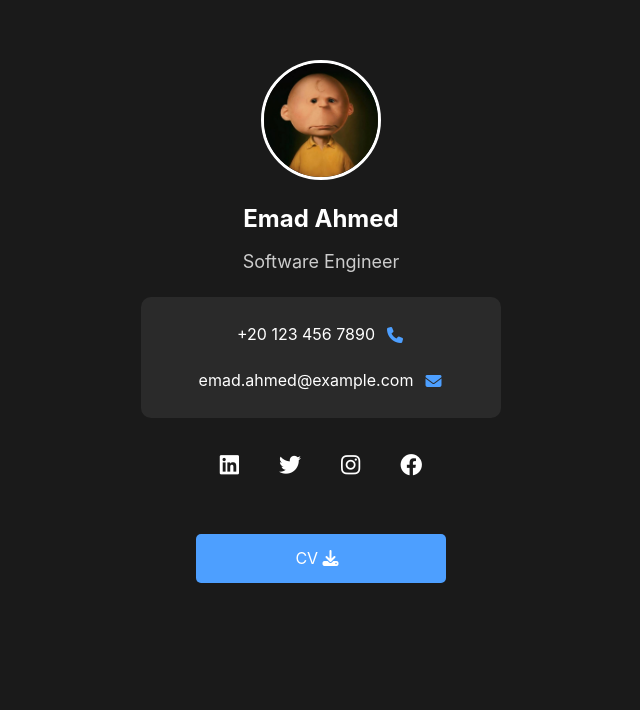
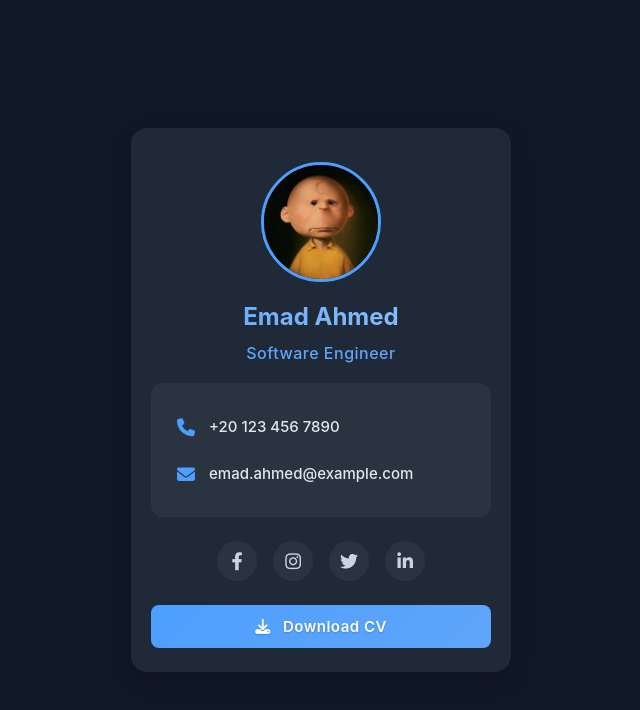
Before and after one commit to Faris-Emad/test, a plain HTML site: page index.html in a window 1280 px wide. Shown: the whole page, without its empty margins (319-959 px from the left). Drawn offline with Linux system fonts and the light colour scheme.

Commit message:
Update index.html

```diff
--- a/index.html
+++ b/index.html
@@ -1,5 +1,5 @@
 <!DOCTYPE html>
-<html lang="ar" dir="rtl">
+<html lang="en">
 <head>
     <meta charset="UTF-8">
     <meta name="viewport" content="width=device-width, initial-scale=1.0">
@@ -13,47 +13,72 @@
             font-family: -apple-system, BlinkMacSystemFont, 'Segoe UI', Roboto, sans-serif;
         }
 
+        :root {
+            --primary-color: #4d9fff;
+            --hover-color: #3d8fee;
+            --bg-color: #111827;
+            --card-bg: #1f2937;
+            --text-primary: #ffffff;
+            --text-secondary: #e2e8f0;
+            --text-accent: #60a5fa;
+            --text-muted: #cbd5e1;
+        }
+
         body {
-            background-color: #1a1a1a;
-            color: #ffffff;
-            line-height: 1.6;
-            padding: 20px;
+            background-color: var(--bg-color);
             min-height: 100vh;
+            display: flex;
+            align-items: center;
+            justify-content: center;
+            padding: 16px;
         }
 
         .container {
-            max-width: 100%;
-            width: 400px;
-            margin: 0 auto;
-            padding: 20px;
-            text-align: center;
+            width: 100%;
+            max-width: 380px;
+            background-color: var(--card-bg);
+            border-radius: 16px;
+            padding: 24px 20px;
+            box-shadow: 0 8px 24px rgba(0, 0, 0, 0.2);
         }
 
         .profile-img {
             width: 120px;
             height: 120px;
             border-radius: 50%;
-            border: 3px solid #ffffff;
-            margin: 20px auto;
+            border: 3px solid var(--primary-color);
+            margin: 10px auto 20px;
             display: block;
+            transition: transform 0.3s ease;
+        }
+
+        .profile-img:hover {
+            transform: scale(1.05);
         }
 
         h1 {
             font-size: 24px;
-            margin: 10px 0;
+            margin: 12px 0;
+            text-align: center;
+            background: linear-gradient(120deg, #60a5fa, #93c5fd);
+            -webkit-background-clip: text;
+            -webkit-text-fill-color: transparent;
+            font-weight: 700;
         }
 
         h2 {
-            font-size: 18px;
-            color: #cccccc;
+            font-size: 16px;
+            color: var(--text-accent);
             margin-bottom: 20px;
-            font-weight: normal;
+            font-weight: 500;
+            text-align: center;
+            letter-spacing: 0.5px;
         }
 
         .contact-info {
-            background-color: #2a2a2a;
-            padding: 15px;
-            border-radius: 10px;
+            background-color: rgba(255, 255, 255, 0.05);
+            padding: 16px;
+            border-radius: 12px;
             margin: 20px 0;
         }
 
@@ -61,58 +86,90 @@
             padding: 10px;
             display: flex;
             align-items: center;
-            justify-content: center;
-            gap: 10px;
+            gap: 12px;
+            transition: all 0.3s ease;
+            cursor: pointer;
+            margin: 8px 0;
+            text-decoration: none;
+            color: var(--text-secondary);
+        }
+
+        .contact-item:hover {
+            transform: translateX(5px);
+            color: var(--text-accent);
         }
 
         .contact-item i {
-            color: #4d9fff;
+            color: var(--primary-color);
             width: 20px;
+            font-size: 18px;
         }
 
         .contact-item span {
-            font-size: 16px;
+            font-size: 15px;
+            font-weight: 500;
         }
 
         .social-links {
             display: flex;
             justify-content: center;
-            gap: 20px;
-            margin: 20px 0;
+            gap: 16px;
+            margin: 24px 0;
         }
 
         .social-links a {
-            color: #ffffff;
-            font-size: 22px;
+            color: var(--text-muted);
+            width: 40px;
+            height: 40px;
+            border-radius: 50%;
+            display: flex;
+            align-items: center;
+            justify-content: center;
+            background-color: rgba(255, 255, 255, 0.05);
+            transition: all 0.3s ease;
             text-decoration: none;
-            padding: 10px;
+            font-size: 18px;
+        }
+
+        .social-links a:hover {
+            background-color: var(--primary-color);
+            color: var(--text-primary);
+            transform: translateY(-3px);
         }
 
         .download-cv {
-            background-color: #4d9fff;
-            color: #ffffff;
-            padding: 12px 25px;
-            border: none;
-            border-radius: 5px;
-            font-size: 16px;
+            background: linear-gradient(135deg, #4d9fff, #60a5fa);
+            color: var(--text-primary);
+            padding: 12px 24px;
+            border-radius: 8px;
+            font-size: 15px;
             text-decoration: none;
-            display: inline-block;
-            margin-top: 20px;
+            display: block;
             width: 100%;
-            max-width: 250px;
+            text-align: center;
+            transition: all 0.3s ease;
+            margin-top: 16px;
+            font-weight: 600;
+            letter-spacing: 0.5px;
+            text-shadow: 0 1px 2px rgba(0, 0, 0, 0.2);
+        }
+
+        .download-cv:hover {
+            background: linear-gradient(135deg, #60a5fa, #4d9fff);
+            transform: translateY(-2px);
+        }
+
+        .download-cv:active {
+            transform: scale(0.98);
         }
 
         .download-cv i {
             margin-right: 8px;
         }
 
-        @media (max-width: 480px) {
-            body {
-                padding: 10px;
-            }
-
+        @media (max-width: 380px) {
             .container {
-                padding: 10px;
+                padding: 20px 16px;
             }
 
             .profile-img {
@@ -120,13 +177,26 @@
                 height: 100px;
             }
 
+            h1 {
+                font-size: 22px;
+            }
+
+            h2 {
+                font-size: 15px;
+            }
+
+            .contact-item {
+                padding: 8px;
+            }
+
             .contact-item span {
                 font-size: 14px;
             }
 
-            .download-cv {
-                font-size: 15px;
-                padding: 10px 20px;
+            .social-links a {
+                width: 36px;
+                height: 36px;
+                font-size: 16px;
             }
         }
     </style>
@@ -138,25 +208,25 @@
         <h2>Software Engineer</h2>
 
         <div class="contact-info">
-            <div class="contact-item">
+            <a href="tel:+201234567890" class="contact-item">
                 <i class="fas fa-phone"></i>
-                <span dir="ltr">+20 123 456 7890</span>
-            </div>
-            <div class="contact-item">
+                <span>+20 123 456 7890</span>
+            </a>
+            <a href="mailto:emad.ahmed@example.com" class="contact-item">
                 <i class="fas fa-envelope"></i>
                 <span>emad.ahmed@example.com</span>
-            </div>
+            </a>
         </div>
 
         <div class="social-links">
-            <a href="#" aria-label="Facebook"><i class="fab fa-facebook"></i></a>
-            <a href="https://www.instagram.com/skemad01/profilecard/?igsh=MXJmcGhubzFwczY1cw==" aria-label="Instagram"><i class="fab fa-instagram"></i></a>
+            <a href="#" aria-label="Facebook"><i class="fab fa-facebook-f"></i></a>
+            <a href="#" aria-label="Instagram"><i class="fab fa-instagram"></i></a>
             <a href="#" aria-label="Twitter"><i class="fab fa-twitter"></i></a>
-            <a href="#" aria-label="LinkedIn"><i class="fab fa-linkedin"></i></a>
+            <a href="#" aria-label="LinkedIn"><i class="fab fa-linkedin-in"></i></a>
         </div>
 
         <a href="path-to-your-cv.pdf" download class="download-cv">
-            <i class="fas fa-download"></i> CV
+            <i class="fas fa-download"></i> Download CV
         </a>
     </div>
 </body>
```
